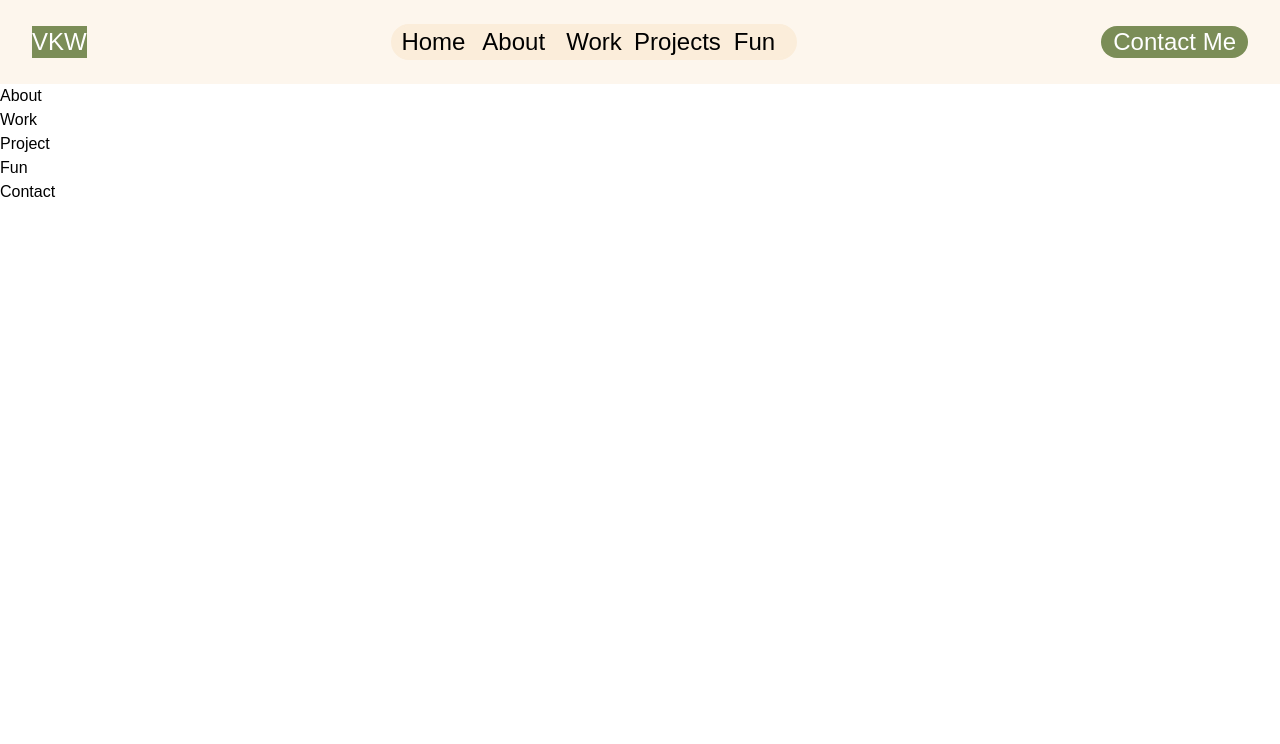
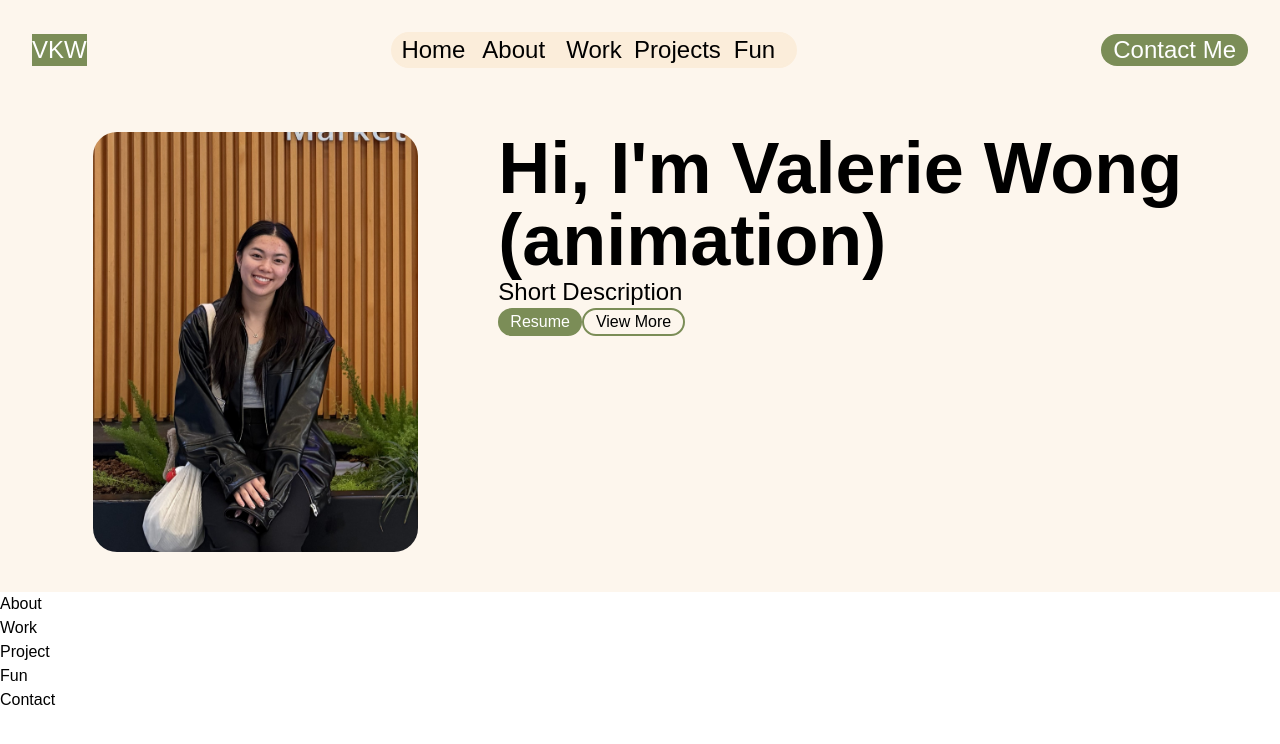
Before and after one commit to vwong031/valeriewong, a Next.js app: page / in a window 1280 px wide. Shown: the top 744 px of the page. Built offline with nearby package versions, Linux system fonts and the light colour scheme; a web font is replaced by a local one.

Commit message:
feat: Add initial landing page setup/structure

```diff
--- /dev/null
+++ b/src/app/components/BorderButton.jsx
@@ -0,0 +1,9 @@
+import React from "react";
+
+export default function BorderButton({ text }) {
+  return (
+    <button className="rounded-3xl border border-2 border-palmLeaf px-3 text-black">
+      {text}
+    </button>
+  );
+}
--- a/src/app/components/Nav.jsx
+++ b/src/app/components/Nav.jsx
@@ -2,7 +2,7 @@ import ColorButton from "./ColorButton";
 
 export default function Nav() {
   return (
-    <div className="flex items-center justify-between px-8 py-6 text-2xl text-white">
+    <div className="flex items-center justify-between px-8 py-8 text-2xl text-white">
       <div className="bg-palmLeaf">VKW</div>
       <div className="bg-antiqueWhite border-antiqueWhite mx-auto w-1/3 rounded-3xl border border-2 text-black">
         <button className="w-1/5">Home</button>
--- a/src/app/landing/page.js
+++ b/src/app/landing/page.js
@@ -1,9 +1,31 @@
+import ColorButton from "../components/ColorButton";
+import BorderButton from "../components/BorderButton";
 import Nav from "../components/Nav";
+import Image from "next/image";
 
 export default function Landing() {
   return (
     <div className="bg-floralWhite">
       <Nav />
+      <div className="mx-auto flex w-11/12 justify-center pt-8 pb-10">
+        <Image
+          src="/profile-pic.jpeg"
+          alt="Picture of me wearing a black leather jacket, a gray shirt, and black pants sitting in front of the VISA sign."
+          width={325}
+          height={325}
+          className="mx-10 rounded-3xl"
+        />
+        <div className="mx-10">
+          <h2 className="text-7xl font-bold">
+            Hi, I'm Valerie Wong (animation)
+          </h2>
+          <p className="text-2xl">Short Description</p>
+          <div className="flex">
+            <ColorButton text="Resume"></ColorButton>
+            <BorderButton text="View More"></BorderButton>
+          </div>
+        </div>
+      </div>
     </div>
   );
 }
```
Also changed, not shown: public/profile-pic.jpeg (added).
